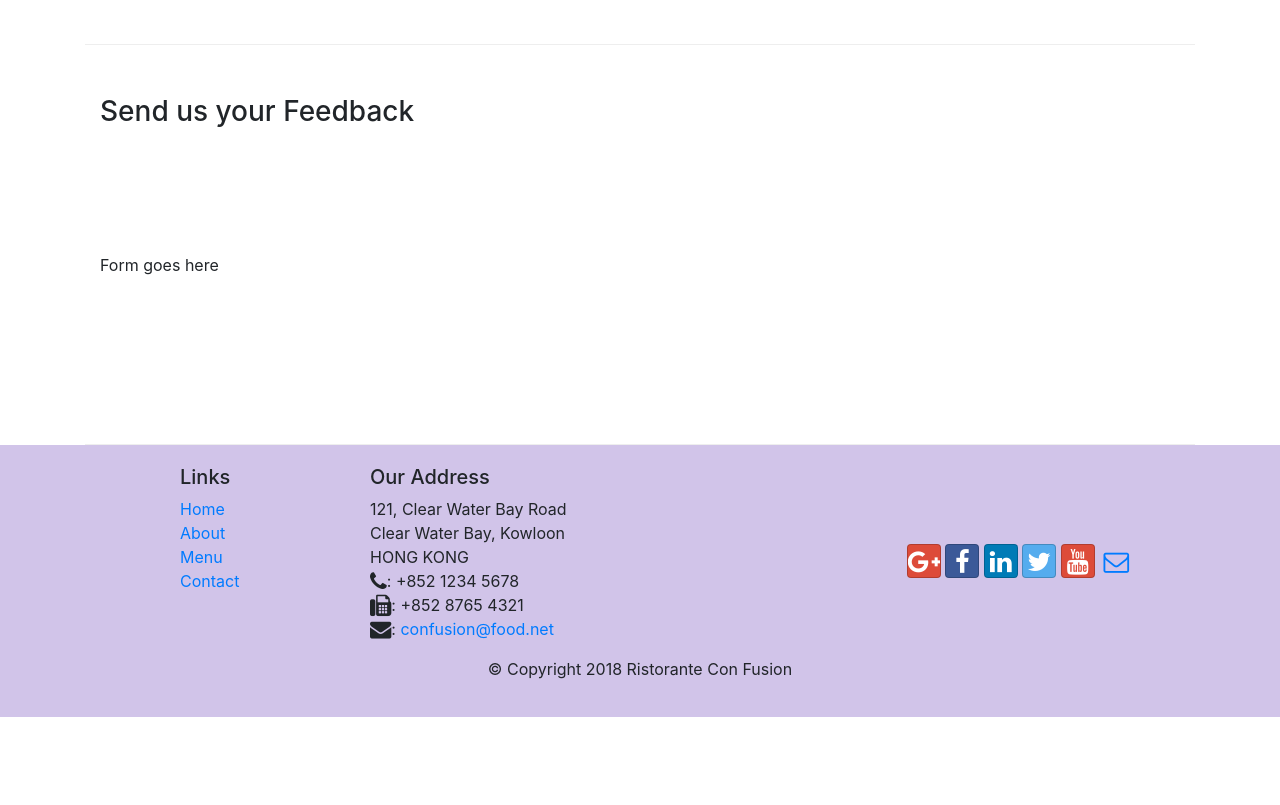
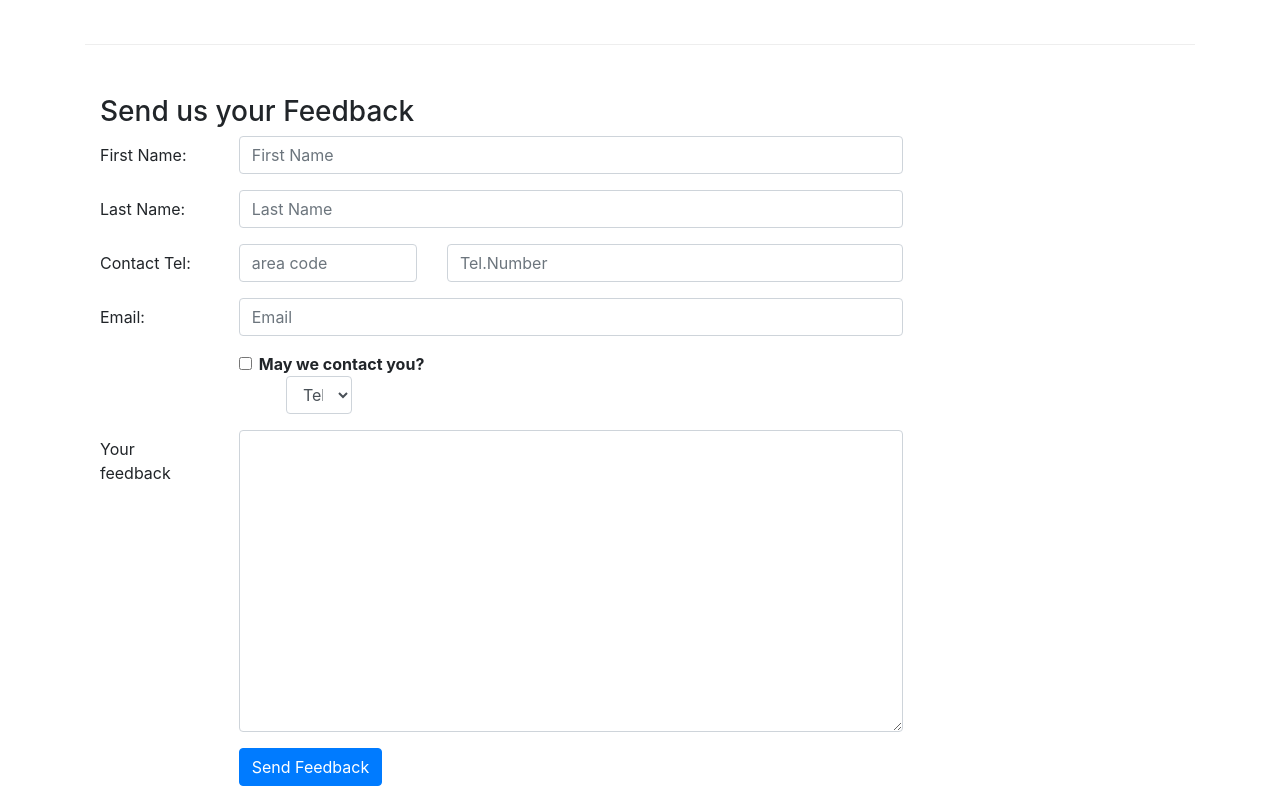
Before and after one commit to wa-crypto/git-test-2, a website: page contactus.html in a window 1280 px wide. Shown: the part 820-1625 px from the top of the page. Before the commit the page ends 1537 px from the top, so only its background shows below. Drawn offline with nearby package versions, Linux system fonts and the light colour scheme.

Commit message:
fixed the contactus page

```diff
--- a/contactus.html
+++ b/contactus.html
@@ -92,9 +92,64 @@
               <h3>Send us your Feedback</h3>
            </div>
             <div class="col-12 col-md-9">
-                Form goes here
+                <form>
+                    <div class="form-group row">
+                        <label for="firstname" class="col-md-2 col-form-label">First Name:</label>
+                        <div class="col-md-10">
+                            <input type="text" class="form-control" id="firstname" name="firstname" placeholder="First Name">
+                        </div>
+                    </div>
+                    <div class="form-group row">
+                        <label for="lastname" class="col-md-2 col-form-label">Last Name:</label>
+                        <div class="col-md-10">
+                            <input type="text" class="form-control" id="lastname" name="lastname" placeholder="Last Name">
+                        </div>
+                    </div>
+                    <div class="form-group row">
+                        <label for="telnum" class=" col-12 col-md-2 col-form-label">Contact Tel:</label>
+                        <div class="col-5 col-md-3">
+                            <input type="tel" class="form-control" id="areacode" name="areacode" placeholder="area code">
+                        </div>
+                        <div class="col-7 col-md-7">
+                            <input type="tel" class="form-control" id="telnum" name="telnum" placeholder="Tel.Number">
+                        </div>
+                    </div>
+                    <div class="form-group row">
+                        <label for="emailid" class="col-md-2 col-form-label">Email:</label>
+                        <div class="col-md-10">
+                            <input type="email" class="form-control" id="emailid" name="emailid" placeholder="Email">
+                        </div>
+                    </div>
+                    <div class="form-group row">
+                        <div class="col-md-6 offset-md-2">
+                            <div class="form-check">
+                                <input type="checkbox" class="form-check-input" name="approve" id="approve" value="">
+                                <label class="form-check-label" for="approve">
+                                    <strong>May we contact you?</strong>
+                                </label>
+                            </div>
+                            <div class="col-md-3 offset-md-1">
+                                <select class="form-control">
+                                    <option>Tel.</option>
+                                    <option>Email</option>
+                                </select>
+                            </div>
+                        </div>
+                    </div>
+                    <div class="form-group row">
+                        <label for="feedback" class="col-md-2 col-form-label">Your feedback</label>
+                        <div class="col-md-10">
+                            <textarea class="form-control"  id="feedback" name="feedback" placeholder="feedback" rows="12"> </textarea>
+                        </div>
+                    </div>
+                    <div class="form-group row">
+                        <div class="offset-md-2 col-md-10">
+                            <button type="submit" class="btn btn-primary">Send Feedback</button>
+                        </div>
+                    </div>
+                </form>
             </div>
-             <div class="col-12 col-md">
+             <div class="col-12 col-md"></div>
             </div>
        </div>
 
```
